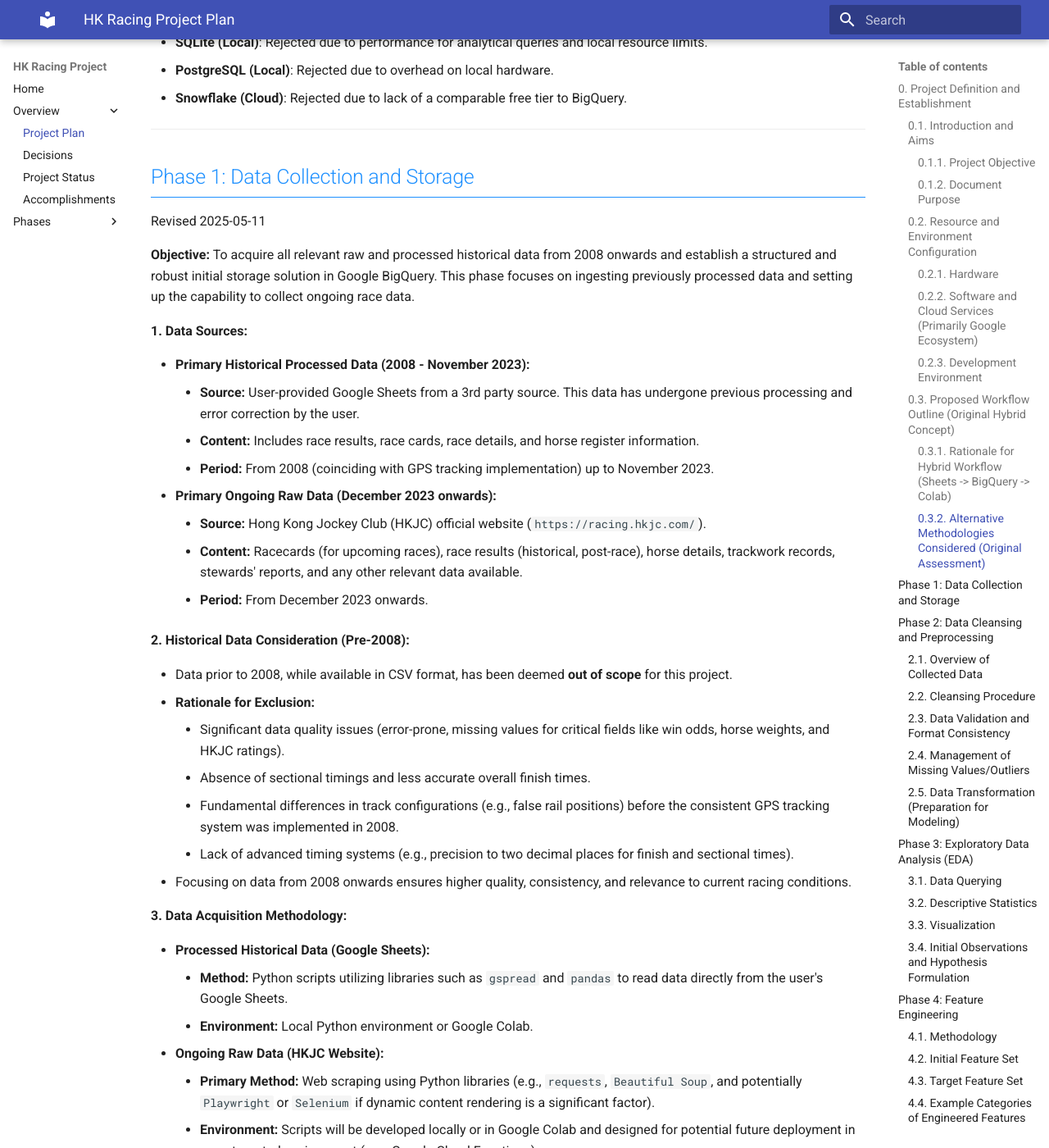
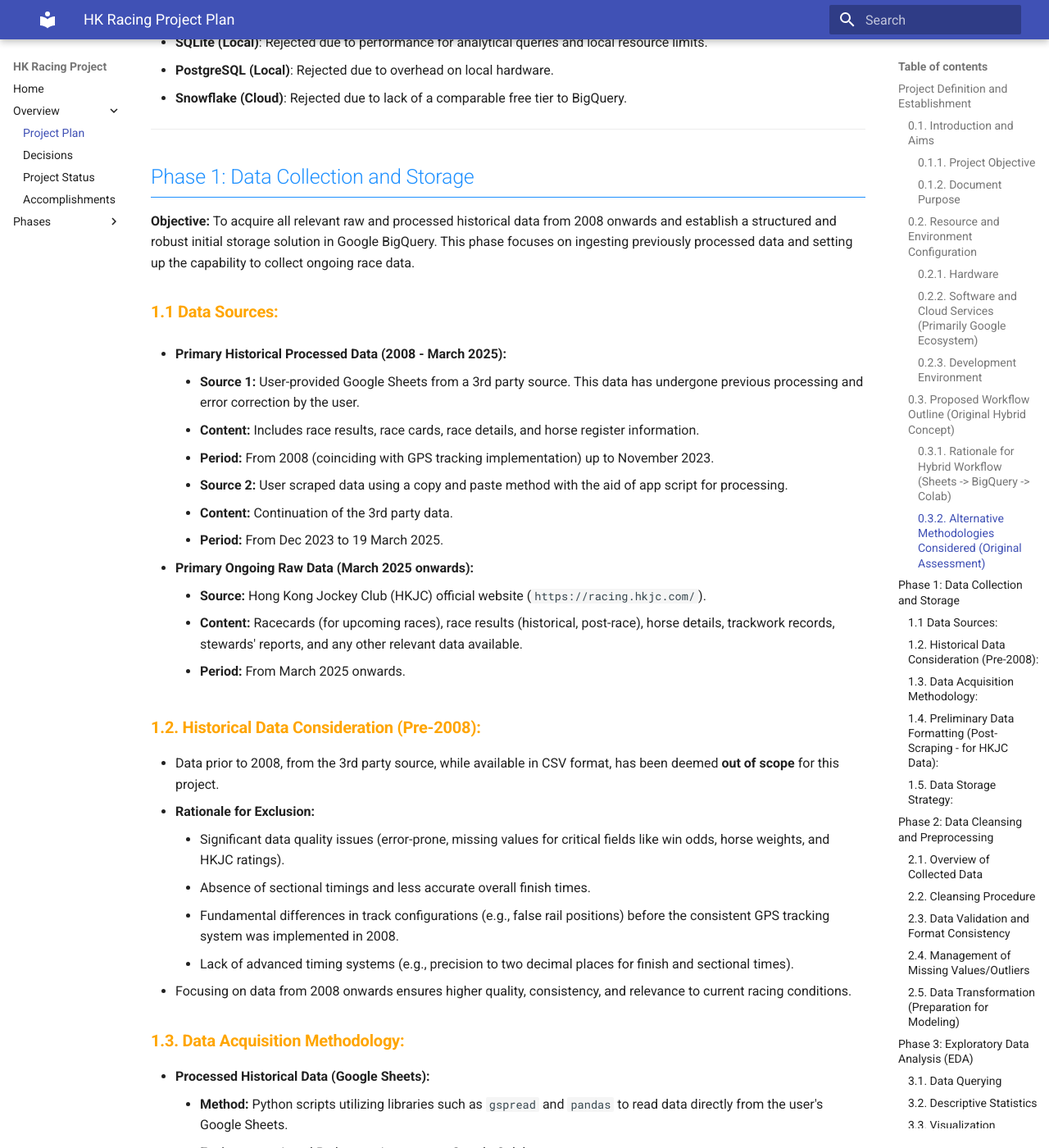
Before and after one commit to Ramgath/hk_racing_project, an MkDocs documentation site: the page built from docs/master-plan.md, in a window 1280 px wide and 1400 px high, scrolled down 2378 px. Shown: the whole window at 82% size. Built offline with MkDocs 1.6.1 and Material for MkDocs 9.7.7, drawn with Linux system fonts in a browser that asks for light colours; some of the changed text lies outside the part shown.

Commit message:
cleaned plan and milestones

```diff
--- a/docs/master-plan.md
+++ b/docs/master-plan.md
@@ -7,7 +7,7 @@
 
 This document outlines the technical plan for building a handicapping and wagering system for thoroughbred horse racing in Hong Kong, with the primary objective of achieving sustainable financial gain through data-driven strategies. It serves as the central reference for project scope, methodology, and planned execution across all phases.
 
-## 0. Project Definition and Establishment
+## Project Definition and Establishment
 
 ### 0.1. Introduction and Aims
 
@@ -74,24 +74,27 @@
 
 ## Phase 1: Data Collection and Storage
 
-Revised 2025-05-11
-
 **Objective:** To acquire all relevant raw and processed historical data from 2008 onwards and establish a structured and robust initial storage solution in Google BigQuery. This phase focuses on ingesting previously processed data and setting up the capability to collect ongoing race data.
 
-**1. Data Sources:**
+### 1.1 Data Sources:
 
-* **Primary Historical Processed Data (2008 - November 2023):**
-    * **Source:** User-provided Google Sheets from a 3rd party source. This data has undergone previous processing and error correction by the user.
+* **Primary Historical Processed Data (2008 - March 2025):**
+    * **Source 1:** User-provided Google Sheets from a 3rd party source. This data has undergone previous processing and error correction by the user.
     * **Content:** Includes race results, race cards, race details, and horse register information.
     * **Period:** From 2008 (coinciding with GPS tracking implementation) up to November 2023.
-* **Primary Ongoing Raw Data (December 2023 onwards):**
+
+    * **Source 2:** User scraped data using a copy and paste method with the aid of app script for processing.
+    * **Content:** Continuation of the 3rd party data.
+    * **Period:** From Dec 2023 to 19 March 2025.
+
+* **Primary Ongoing Raw Data (March 2025 onwards):**
     * **Source:** Hong Kong Jockey Club (HKJC) official website (`https://racing.hkjc.com/`).
     * **Content:** Racecards (for upcoming races), race results (historical, post-race), horse details, trackwork records, stewards' reports, and any other relevant data available.
-    * **Period:** From December 2023 onwards.
+    * **Period:** From March 2025 onwards.
 
-**2. Historical Data Consideration (Pre-2008):**
+### 1.2. Historical Data Consideration (Pre-2008):
 
-* Data prior to 2008, while available in CSV format, has been deemed **out of scope** for this project.
+* Data prior to 2008, from the 3rd party source, while available in CSV format, has been deemed **out of scope** for this project.
 * **Rationale for Exclusion:**
     * Significant data quality issues (error-prone, missing values for critical fields like win odds, horse weights, and HKJC ratings).
     * Absence of sectional timings and less accurate overall finish times.
@@ -99,7 +102,7 @@
     * Lack of advanced timing systems (e.g., precision to two decimal places for finish and sectional times).
 * Focusing on data from 2008 onwards ensures higher quality, consistency, and relevance to current racing conditions.
 
-**3. Data Acquisition Methodology:**
+### 1.3. Data Acquisition Methodology:
 
 * **Processed Historical Data (Google Sheets):**
     * **Method:** Python scripts utilizing libraries such as `gspread` and `pandas` to read data directly from the user's Google Sheets.
@@ -112,7 +115,7 @@
     * **Race Calendar:** The `src/ingestion/race_calendar.py` script, which reads race meeting dates from a Google Sheet, will be utilized to guide the scraping schedule for race-specific data.
     * **Maintenance:** To ensure the scraping scripts continue to function correctly despite potential modifications to the HKJC website, they will need consistent oversight and upkeep. Health status updates for the scraping system will be generated and recorded in `phase-01-collection.md`.
 
-**4. Preliminary Data Formatting (Post-Scraping - for HKJC Data):**
+### 1.4. Preliminary Data Formatting (Post-Scraping - for HKJC Data):
 
 * **Environment:** Python scripts (local or Colab).
 * **Objective:** For newly scraped data, perform initial transformations to ensure basic consistency before storage in the raw BigQuery dataset. This includes:
@@ -121,13 +124,13 @@
     * Structural validation to ensure essential fields are present.
 * **Rationale:** Python scripts provide reproducibility, version control, and robust error handling for these initial formatting steps.
 
-**5. Data Storage Strategy:**
+### 1.5. Data Storage Strategy:
 
 * **Primary Data Warehouse:** Google BigQuery.
 * **BigQuery Datasets:**
     * **`hk_racing_dataset` (Main Dataset):**
-        * **Purpose:** To store the processed historical data (2008 - November 2023) from Google Sheets. This dataset will also serve as the target for fully cleansed, integrated, and modeled analytical data in later phases.
-        * **Schema:** Tables (`results`, `racecard`, `race_details`, `horse_register`) will adhere to the structures defined by the user (see Appendix A: Data Dictionary, based on `BQ_TABLES - bq tables.csv`).
+        * **Purpose:** To store the processed historical data (2008 - March 2025) from Google Sheets. This dataset will also serve as the target for fully cleansed, integrated, and modeled analytical data in later phases.
+        * **Schema:** Tables (`results`, `racecard`, `race_details`, `horse_register`) will adhere to the structures defined by the user (see Appendix A: Data Dictionary).
     * **`hk_racing_scraped_raw` (Staging/Raw Dataset):**
         * **Purpose:** To store the raw data collected from the HKJC website (December 2023 onwards) after preliminary formatting.
         * **Schema:** Table structures in this dataset will initially mirror the scraped data structure closely. Data will be transformed and loaded into the main `hk_racing_dataset` during Phase 2 (Cleansing and Preprocessing).
--- a/docs/project-status.md
+++ b/docs/project-status.md
@@ -6,11 +6,11 @@
 
 **Current Phase:** Phase 1: Data Collection and Storage
 
-*Genaral Project Setup is complete. Phase 1 set to begin*
+BQ Setup is completed and data is loaded.
 
 **Key Focus for This Week (ending 2005-05-17):**
 
-Milestone 1.1: BigQuery Environment Setup & Configuration
+M1.3: Development of HKJC Web Scraping Capability: Develop Python scripts to scrape required data types (racecards, results, horse details, etc.) from the HKJC website for data from 19 March 2025 onwards.
 
 ---
 ## 0. General Project Setup
@@ -48,15 +48,15 @@
 
 **Overall Phase Objective:** To acquire all relevant raw and processed historical data from 2008 onwards and establish a structured and robust initial storage solution in Google BigQuery. This involves ingesting previously processed data (2008-Nov 2023 from Google Sheets) and developing the capability to collect ongoing race data (Dec 2023 onwards from HKJC website).
 
-**Current Status:** In Progress (Milestone 1.1 Complete, Milestone 1.2 In Progress)
+**Current Status:** In Progress
 
 ---
 
 ## Phase 1 Milestones
 
-* **M1.1: BigQuery Environment Setup & Configuration:** Ensure BigQuery datasets are created and project configuration is updated.
-* **M1.2: Ingestion of Processed Historical Data (Google Sheets to BigQuery):** Transfer the user's existing processed and error-corrected data (2008 - November 2023) from Google Sheets into the `hk_racing_dataset` in BigQuery, matching schemas defined in Appendix A of `master-plan.md`.
-* **M1.3: Development of HKJC Web Scraping Capability:** Develop Python scripts to scrape required data types (racecards, results, horse details, etc.) from the HKJC website for data from December 2023 onwards.
+* **✅ M1.1: BigQuery Environment Setup & Configuration:** Ensure BigQuery datasets are created and project configuration is updated.
+* **✅ M1.2: Ingestion of Processed Historical Data (Google Sheets to BigQuery):** Transfer the user's existing processed and error-corrected data (2008 - November 2023)+ and the user scraped data (Decimeber 2023 - 19 March 2025) from Google Sheets into the `hk_racing_dataset` in BigQuery, matching schemas defined in Appendix A of `master-plan.md`.
+* **M1.3: Development of HKJC Web Scraping Capability:** Develop Python scripts to scrape required data types (racecards, results, horse details, etc.) from the HKJC website for data from 19 March 2025 onwards.
 * **M1.4: Initial Ingestion of Scraped HKJC Data into BigQuery:** Load an initial batch of scraped HKJC data (e.g., December 2023 - current date) into the `hk_racing_scraped_raw` BigQuery dataset.
 * **M1.5: Phase 1 Documentation and Review:** Ensure all Phase 1 activities, designs, and processes are documented and reviewed.
 
@@ -66,11 +66,6 @@
 
 | ID       | Description                                                                                                | Milestone | Priority | Status | Due Date   | Notes                                                                   |
 | :------- | :--------------------------------------------------------------------------------------------------------- | :-------- | :------- | :----- | :--------- | :---------------------------------------------------------------------- |
-| **M1.2** | **Ingestion of Processed Historical Data (Google Sheets to BigQuery)** |           |          |        |            |                                                                         |
-| P1.2.2   | Develop/finalize Python scripts (`src/ingestion/load_sheets_data.py`) to read data from the specified Google Sheets. | M1.2      | High     | Open   |            | Parameterize Sheet names/IDs and target BigQuery table names. Implement robust error handling and logging. |
-| P1.2.3   | Perform a full load of the historical processed data (2008-Nov 2023) from Google Sheets into the corresponding BigQuery tables in `hk_racing_dataset`. | M1.2      | High     | Open   |            | Ensure data conforms to schemas in Appendix A.                          |
-| P1.2.4   | Validate data integrity post-ingestion (e.g., row counts, spot checks on key fields against Google Sheets source). | M1.2      | Medium   | Open   |            |                                                                         |
-| P1.2.5   | Document the Google Sheets ingestion process and script usage in `docs/phase-01-collection.md`.            | M1.2      | Medium   | Open   |            |                                                                         |
 | **M1.3** | **Development of HKJC Web Scraping Capability** |           |          |        |            |                                                                         |
 | P1.3.1   | Identify specific HKJC website URLs and page structures for each required data type (race results, race cards, horse details). | M1.3      | High     | Open   |            | Investigate if Playwright/Selenium is needed or if `requests`/`BeautifulSoup` is sufficient. |
 | P1.3.2   | Develop initial scraping script for one data type (e.g., Race Results).                                    | M1.3      | High     | Open   |            | Handle pagination, navigation. Define preliminary data formatting. Structure output for `hk_racing_scraped_raw`. |
```
Also changed, not shown: docs/project-accomplishments.md (+4 -3 lines).
